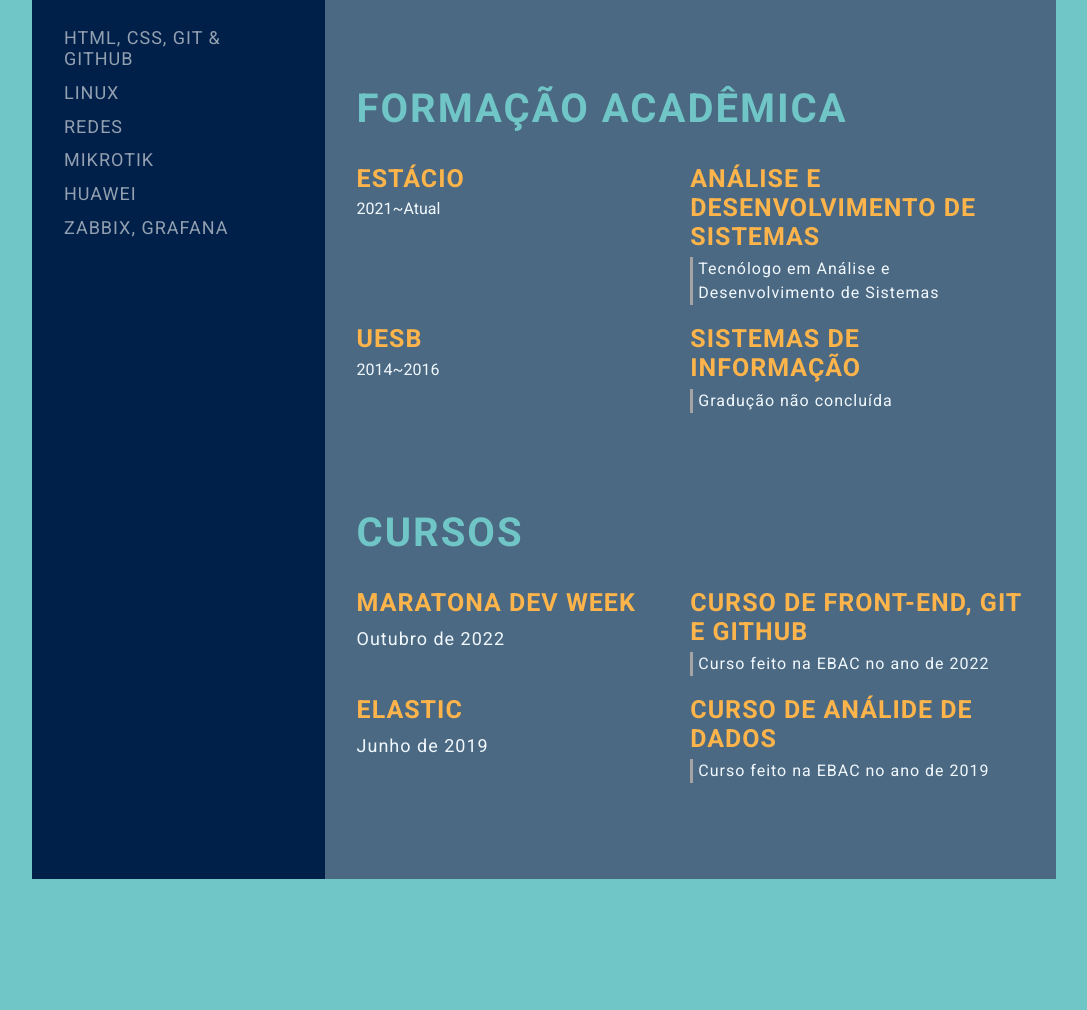
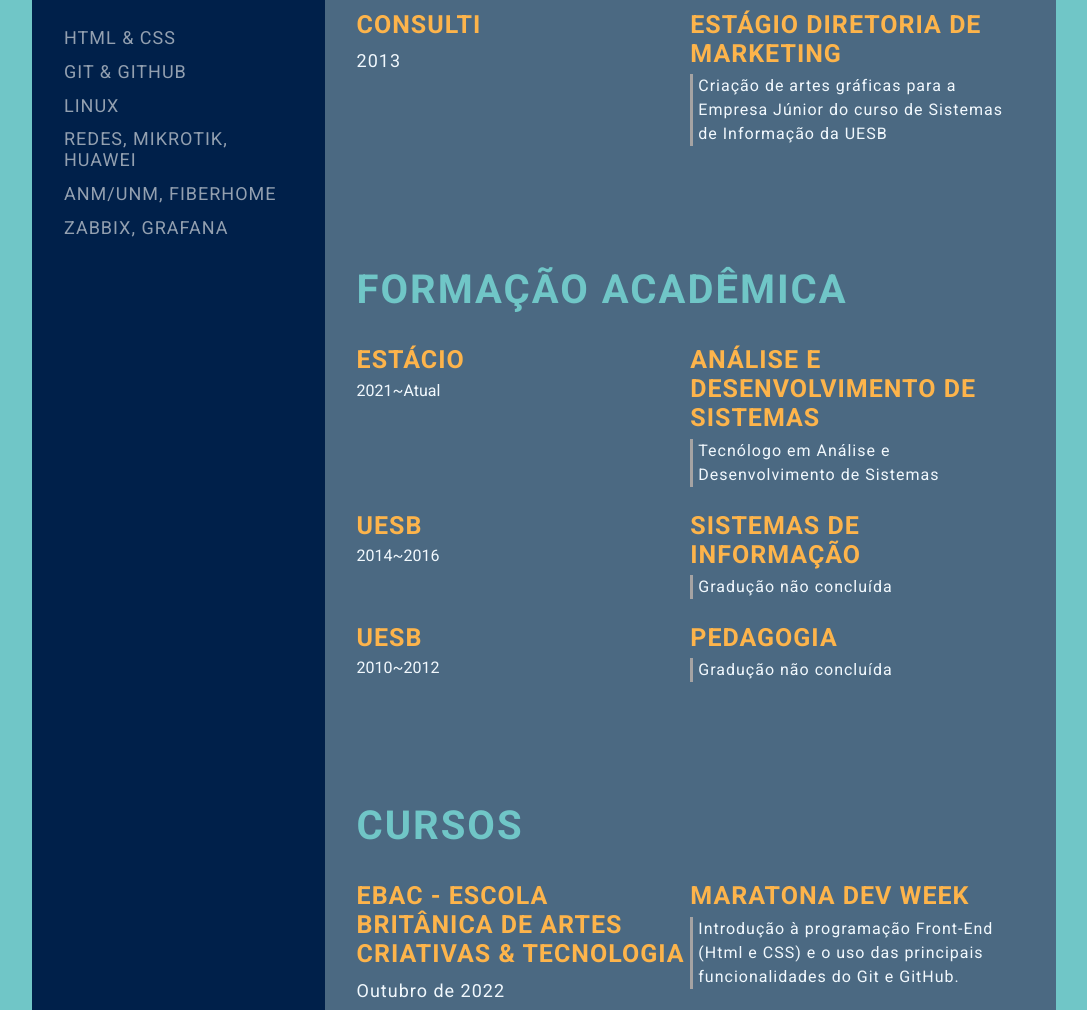
Before and after one commit to riquesantos92/riquesantos92.github.io, a plain HTML site: page index.html in a window 1280 px wide. Shown: the part 747-1757 px from the top of the page, without its empty margins (96-1183 px from the left). Before the commit the page ends 1658 px from the top, so only its background shows below. Drawn offline with Linux system fonts and the light colour scheme.

Commit message:
add informacoes

```diff
--- a/index.html
+++ b/index.html
@@ -44,11 +44,11 @@
                 <div class="skills">
                     <p class="left-title">Skills</p>
                     <ul>
-                        <li><p>HTML, CSS, Git & GitHub</p></li>
+                        <li><p>HTML & CSS</p></li>
+                        <li><p>Git & GitHub</p></li>
                         <li><p>Linux</p></li>
-                        <li><p>Redes</p></li>
-                        <li><p>Mikrotik</p></li>
-                        <li><p>Huawei</p></li>
+                        <li><p>Redes, Mikrotik, Huawei</p></li>
+                        <li><p>ANM/UNM, Fiberhome</p></li>
                         <li><p>Zabbix, Grafana</p></li>
                     </ul>
                 </div>
@@ -60,9 +60,9 @@
                 <section class="about gap">
                     <div class="right-title">Sobre Mim</div>
                     <p class="about-me-contents">
-                        Olá, sou o Henrique.<br>
+                        Olá, sou Henrique.<br>
                         <br> Trabalho atualmente no NOC da Sudoeste Telecom.
-                        Monitoramento e suporte de redes, suporte à links dedicados e clientes corporativos.
+                        Onde realizo o monitoramento e suporte de redes, suporte à links dedicados e clientes corporativos.
                         Gerenciamento de Mikrotik, Huawei e Fiberhome, e configuração de monitoramento via Zabbix/Grafana.
                         <br> Designer Gráfico e Desenvolvedor Front-End nas horas vagas.
                     </p>
@@ -81,7 +81,6 @@
                             <p class="exp-desc">
                                 Suporte e atendimento ao Cliente Final, Links Dedicados, Provedores, Infraestrutura Interna, etc.
                             </p>
-                            <br>
                         </div>
 
                         <div class="exp-left">
@@ -93,6 +92,18 @@
                             <p class="exp-position">Designer</p>
                             <p class="exp-desc">
                                 Designer Gráfico e Arte-Finalista
+                            </p>
+                        </div>
+
+                        <div class="exp-left">
+                            <p class="exp-company-name">ConsulTI</p>
+                            <p class="exp-time-period">2013</p>
+                        </div>
+
+                        <div class="exp-right">
+                            <p class="exp-position">Estágio Diretoria de Marketing</p>
+                            <p class="exp-desc">
+                                Criação de artes gráficas para a Empresa Júnior do curso de Sistemas de Informação da UESB
                             </p>
                         </div>
                     </div>
@@ -111,7 +122,6 @@
                             <p class="education-desc">
                                 Tecnólogo em Análise e Desenvolvimento de Sistemas
                             </p>
-                            <br>
                         </div>
 
                         <div class="education-left">
@@ -125,6 +135,18 @@
                                 Gradução não concluída
                             </p>
                         </div>
+
+                        <div class="education-left">
+                            <p class="education-school-name">UESB</p>
+                            <p class="education-time-period">2010~2012</p>
+                        </div>
+
+                        <div class="education-right">
+                            <p class="education-subject">Pedagogia</p>
+                            <p class="education-desc">
+                                Gradução não concluída
+                            </p>
+                        </div>
                     </div>
                 </section>
 
@@ -132,29 +154,41 @@
                     <div class="right-title">Cursos</div>
                     <div class="awards-contents">
                         <div class="awards-left">
-                            <p class="awards-company-name">Maratona Dev Week</p>
+                            <p class="awards-company-name">EBAC - Escola Britânica de Artes Criativas & Tecnologia</p>
                             <p class="awards-time-period">Outubro de 2022</p>
                         </div>
 
                         <div class="awards-right">
-                            <p class="awards-name">Curso de Front-End, Git e GitHub</p>
+                            <p class="awards-name">Maratona Dev Week</p>
                             <p class="awards-desc">
-                                Curso feito na EBAC no ano de 2022
+                                Introdução à programação Front-End (Html e CSS) e o uso das principais funcionalidades do Git e GitHub.
                             </p>
-                            <br>
                         </div>
 
                         <div class="awards-left">
-                            <p class="awards-company-name">Elastic</p>
-                            <p class="awards-time-period">Junho de 2019</p>
+                            <p class="awards-company-name">Kenzie Academy</p>
+                            <p class="awards-time-period">Março de 2022</p>
                         </div>
 
                         <div class="awards-right">
-                            <p class="awards-name">Curso de Análide de Dados</p>
+                            <p class="awards-name">Maratona de Programação VIII Edição</p>
                             <p class="awards-desc">
-                                Curso feito na EBAC no ano de 2019
+                                Introdução à programação Front-End (Html, CSS e JavaScript).
                             </p>
                         </div>
+
+                        <div class="awards-left">
+                            <p class="awards-company-name">MD Brasil Ti & Telecom</p>
+                            <p class="awards-time-period">Novembro de 2019</p>
+                        </div>
+
+                        <div class="awards-right">
+                            <p class="awards-name">RouterOS Mikrotik - MTCNA</p>
+                            <p class="awards-desc">
+                                Introdutório em Mikrotik, onde se tem uma visão completa de conteúdos básicos e funções avançadas do RouterOS.
+                            </p>
+                        </div>
+
                     </div>
                 </section>
             </div>
--- a/style.css
+++ b/style.css
@@ -102,6 +102,7 @@ body {
 .skills ul {
     padding-top: 1.5rem;
 }
+
 .skills ul li p {
     padding: .4rem 0;
     color: #d6dbdfaf;
@@ -129,7 +130,6 @@ body {
     padding-bottom: .4rem;
 }
 
-
 .right-section-contents {
     padding: 2rem 2rem;
 }
@@ -149,11 +149,18 @@ body {
 .gap {
     padding-bottom: 2rem;
 }
+
 .about-me-contents {
     font-size: 18px;
     letter-spacing: 1px;
     line-height: 2rem;
     color: #F1F8FD;
+}
+
+.exp-right,
+.awards-right,
+.education-right {
+    padding-bottom: 1.5rem;
 }
 
 .experience-contents,
```
